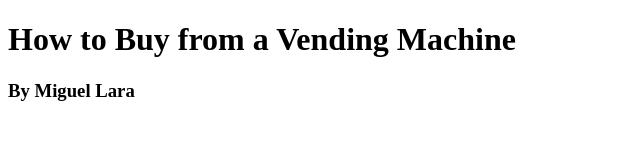
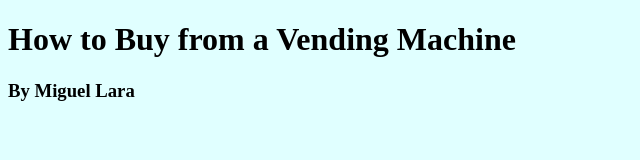
Before and after one commit to miguel-lara-site/miguel-lara-site.github.io, a plain HTML site: page ist541/lab1/index.html in a window 1280 px wide. Shown: the whole page, without its empty margins (0-640 px from the left). Drawn offline with Linux system fonts and the light colour scheme.

Commit message:
Changed the background color to cyan

```diff
--- a/ist541/lab1/index.html
+++ b/ist541/lab1/index.html
@@ -3,6 +3,13 @@
 <head>
 <meta charset="UTF-8">
 <title>Lab 1 - Job aid</title>
+	<style>
+
+		body {
+			background-color:lightcyan;
+		}
+
+	</style>
 </head>
 
 <body>
```
